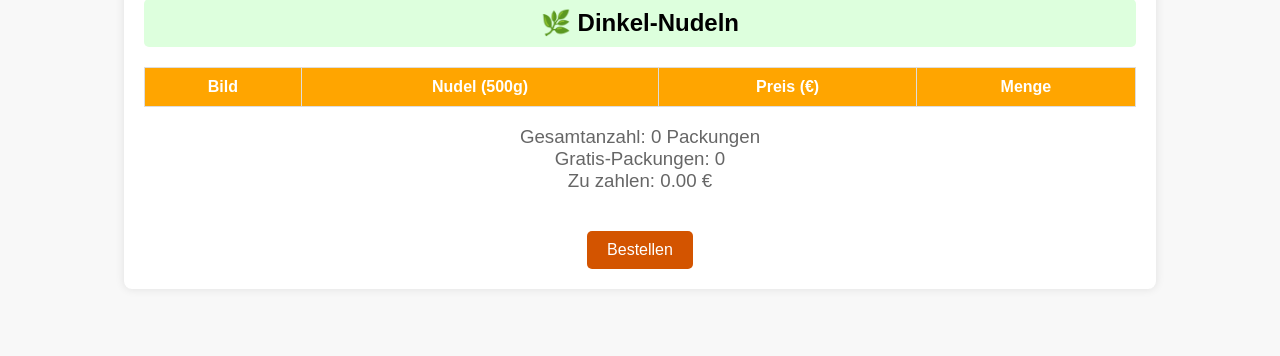
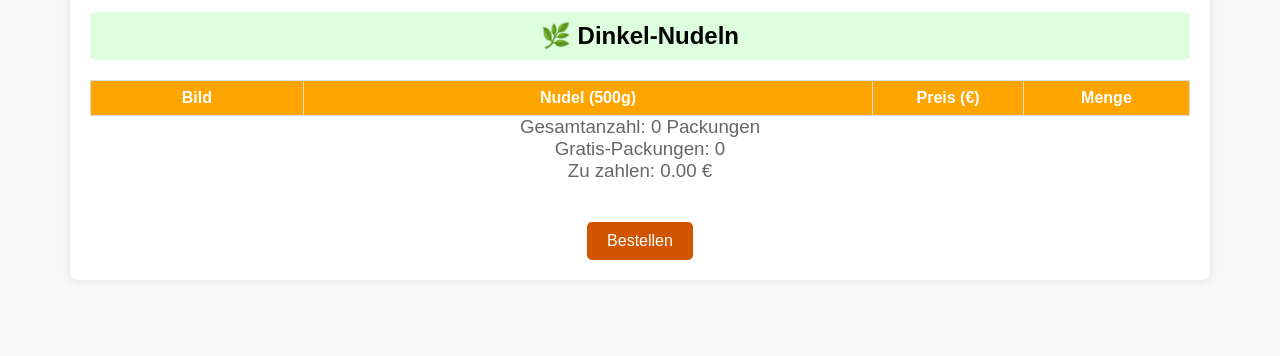
Before and after one commit to nudeln-opa/nudelbestellung, a Flask app: template templates/index.html in a window 1280 px wide. Shown: the part 444-800 px from the top of the page. Run offline with Flask 3, Linux system fonts and the light colour scheme; the template is opened without the code that fills it: most values are stand-ins (such as "Sample title", 1, 10 or a date in 2020); lists and menus that the app fills with data are empty.

Commit message:
Update style.css

```diff
--- a/static/static/css/style.css
+++ b/static/static/css/style.css
@@ -8,18 +8,22 @@ body {
 
 h1 {
   color: #d35400;
+  margin-bottom: 5px;
 }
 
 h3 {
   color: #666;
   font-weight: normal;
+  margin-top: 0;
+  margin-bottom: 20px;
 }
 
 form {
   background: white;
   padding: 20px;
   margin: auto;
-  width: 80%;
+  width: 95%;
+  max-width: 1100px; /* ✅ Maximalbreite begrenzt */
   box-shadow: 0 0 10px rgba(0,0,0,0.1);
   border-radius: 8px;
 }
@@ -38,6 +42,7 @@ input, select {
   width: 100%;
   border-collapse: collapse;
   margin-top: 15px;
+  table-layout: fixed; /* ✅ Fixe Spaltenbreiten */
 }
 
 .order-table thead {
@@ -47,14 +52,41 @@ input, select {
 
 .order-table th, .order-table td {
   border: 1px solid #ddd;
-  padding: 10px;
+  padding: 8px;
   text-align: center;
   vertical-align: middle;
+  word-wrap: break-word;
 }
 
+/* ✅ Fixe Spaltenbreiten */
+.order-table th:nth-child(1),
+.order-table td:nth-child(1) {
+  width: 120px; /* Bild */
+}
+
+.order-table th:nth-child(2),
+.order-table td:nth-child(2) {
+  width: 350px; /* Name */
+}
+
+.order-table th:nth-child(3),
+.order-table td:nth-child(3) {
+  width: 80px; /* Preis */
+}
+
+.order-table th:nth-child(4),
+.order-table td:nth-child(4) {
+  width: 90px; /* Menge */
+}
+
+/* ✅ Bilder verkleinern */
 .order-table img {
-  width: 80px;
-  border-radius: 8px;
+  width: 100px;
+  height: 100px;
+  object-fit: cover;   /* Kein Verzerren */
+  border-radius: 5px;
+  display: block;
+  margin: 0 auto;
 }
 
 button {
@@ -76,10 +108,12 @@ button:hover {
   background: #ffdddd;
   padding: 10px;
   border-radius: 5px;
+  font-weight: bold;
 }
 
 .dinkel-header {
   background: #ddffdd;
   padding: 10px;
   border-radius: 5px;
+  font-weight: bold;
 }
```
